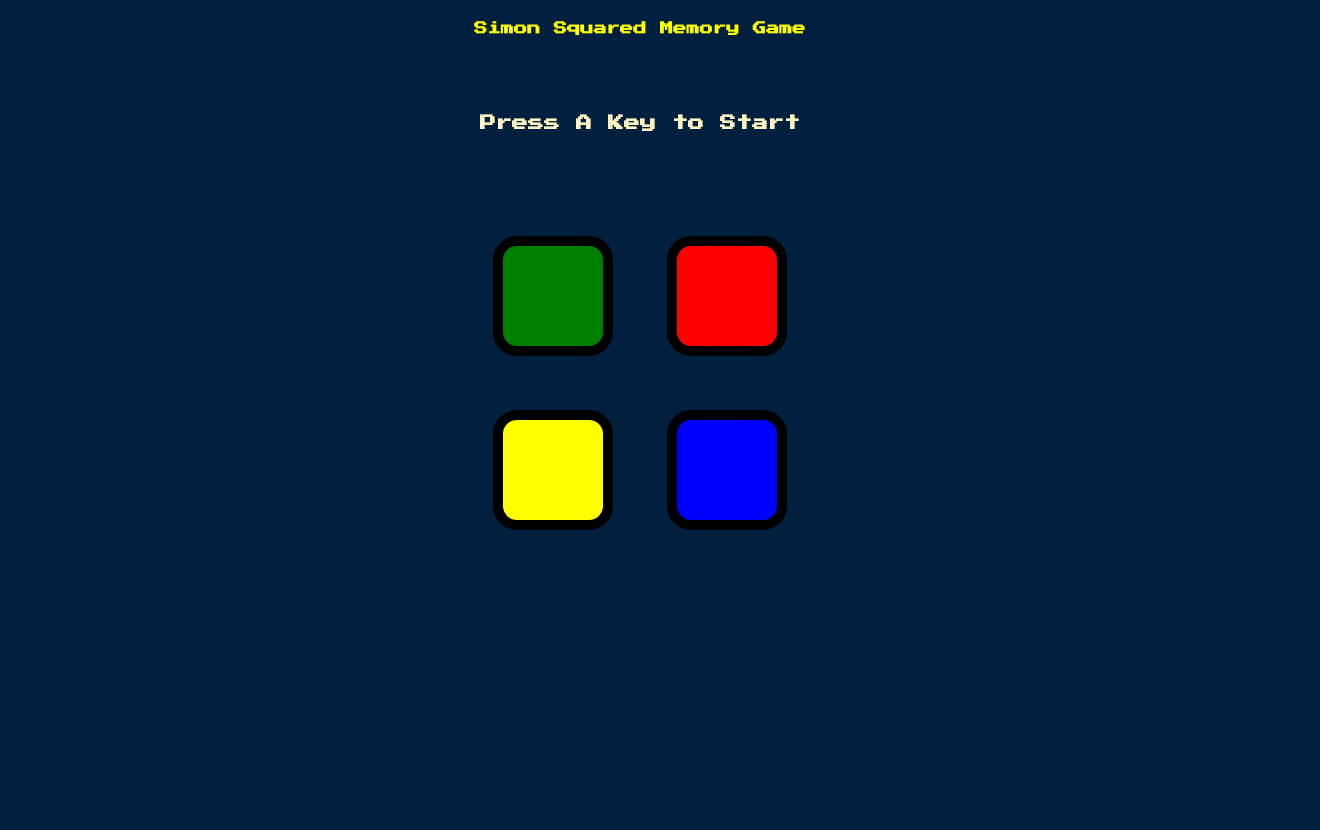
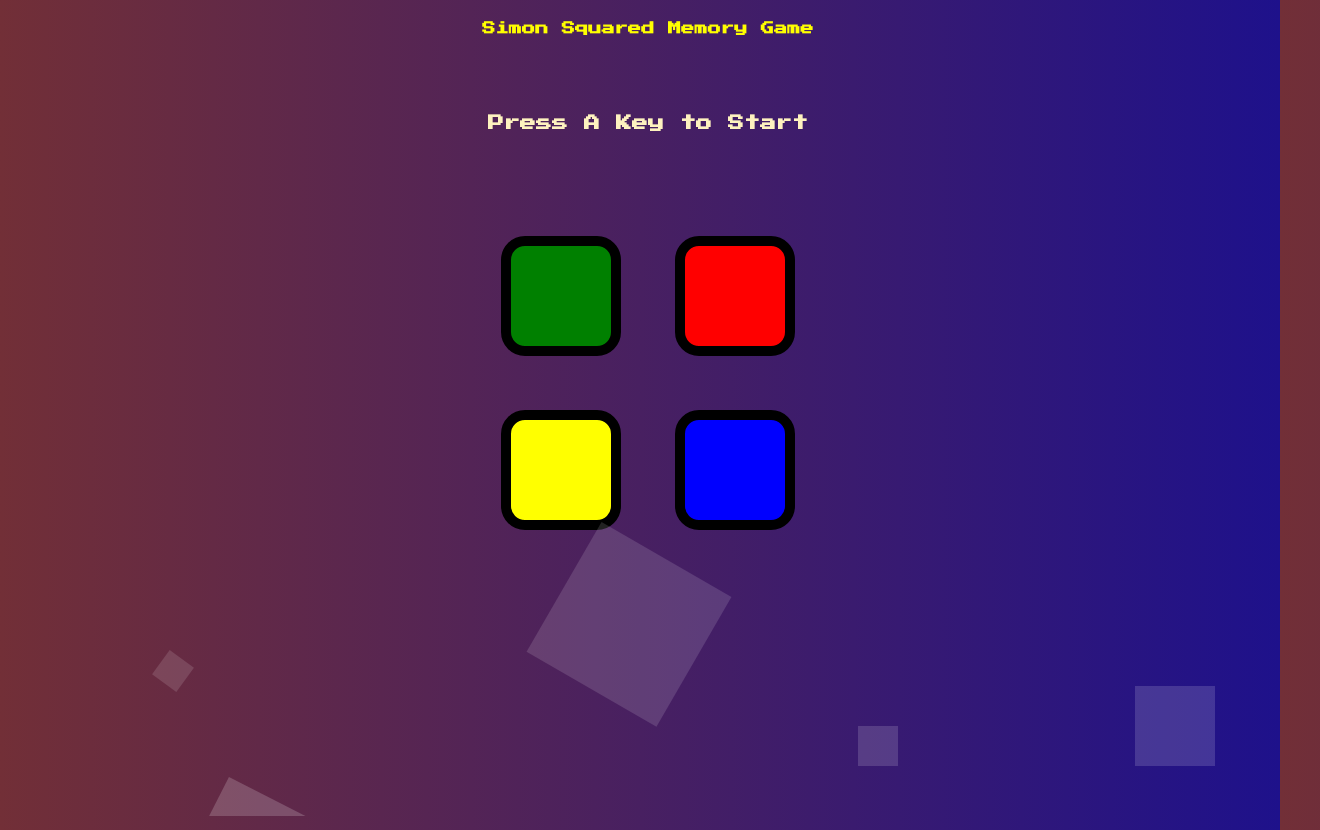
Before and after one commit to beniscaitliin/Simon-game, a plain HTML site: page index.html in a window 1280 px wide. Shown: the whole page, 1320 px wide, since content can reach past the window. Before the commit the page ends 800 px from the top, so only its background shows below. Drawn offline with nearby package versions, Linux system fonts and the light colour scheme.

Commit message:
Animated Background Added Using HTML & CSS
Animated Background Added Using HTML & CSS

```diff
--- a/index.html
+++ b/index.html
@@ -8,7 +8,7 @@
   <link href="https://fonts.googleapis.com/css?family=Press+Start+2P" rel="stylesheet">
 </head>
 
-<body>
+<body class="animation-area">
   <h5>Simon Squared Memory Game</h5>
   <h1 id="level-title">Press A Key to Start</h1>
   <h1 id="turn-indicator"></h1>
@@ -41,4 +41,15 @@
   <script src="index.js" charset="utf-8"></script>
 </body>
 
+<div >
+  <ul class="box-area">
+    <li> </li>
+    <li> </li>
+    <li> </li>
+    <li> </li>
+    <li> </li>
+    <li> </li>
+  </ul>
+</div>
+
 </html>
--- a/styles.css
+++ b/styles.css
@@ -1,6 +1,5 @@
 body {
   text-align: center;
-  background-color: #011F3F;
 }
 
 h5 {
@@ -61,3 +60,74 @@ h5 {
 .hide{
   visibility: hidden;
 }
+.animation-area {
+	background: linear-gradient(to left, rgb(30, 17, 139), #722F37);
+	width: 100%;
+	height: 100vh;
+}
+.box-area {
+	position: absolute;
+	top: 0;
+	left: 0;
+	width: 100%;
+	height: 100%;
+	overflow: hidden;
+}
+.box-area li {
+	position: absolute;
+	display: block;
+	list-style: none;
+	width: 25px;
+	height: 25px;
+	background: rgba(255, 255, 255, 0.2);
+	animation: animate 20s linear infinite;
+	bottom: -150px;
+}
+.box-area li:nth-child(1) {
+	left: 86%;
+	width: 80px;
+	height: 80px;
+	animation-delay: 0s;
+}
+.box-area li:nth-child(2) {
+	left: 12%;
+	width: 30px;
+	height: 30px;
+	animation-delay: 1.5s;
+	animation-duration: 10s;
+}
+.box-area li:nth-child(3) {
+	left: 70%;
+	width: 100px;
+	height: 100px;
+	animation-delay: 5.5s;
+}
+.box-area li:nth-child(4) {
+	left: 42%;
+	width: 150px;
+	height: 150px;
+	animation-delay: 0s;
+	animation-duration: 15s;
+}
+.box-area li:nth-child(5) {
+	left: 65%;
+	width: 40px;
+	height: 40px;
+	animation-delay: 0s;
+}
+.box-area li:nth-child(6) {
+	left: 15%;
+	width: 110px;
+	height: 110px;
+	animation-delay: 3.5s;
+}
+@keyframes animate {
+	0% {
+		transform: translateY(0) rotate(0deg);
+		opacity: 1;
+	}
+	100% {
+		transform: translateY(-800px) rotate(360deg);
+		opacity: 0;
+	}
+}
```
